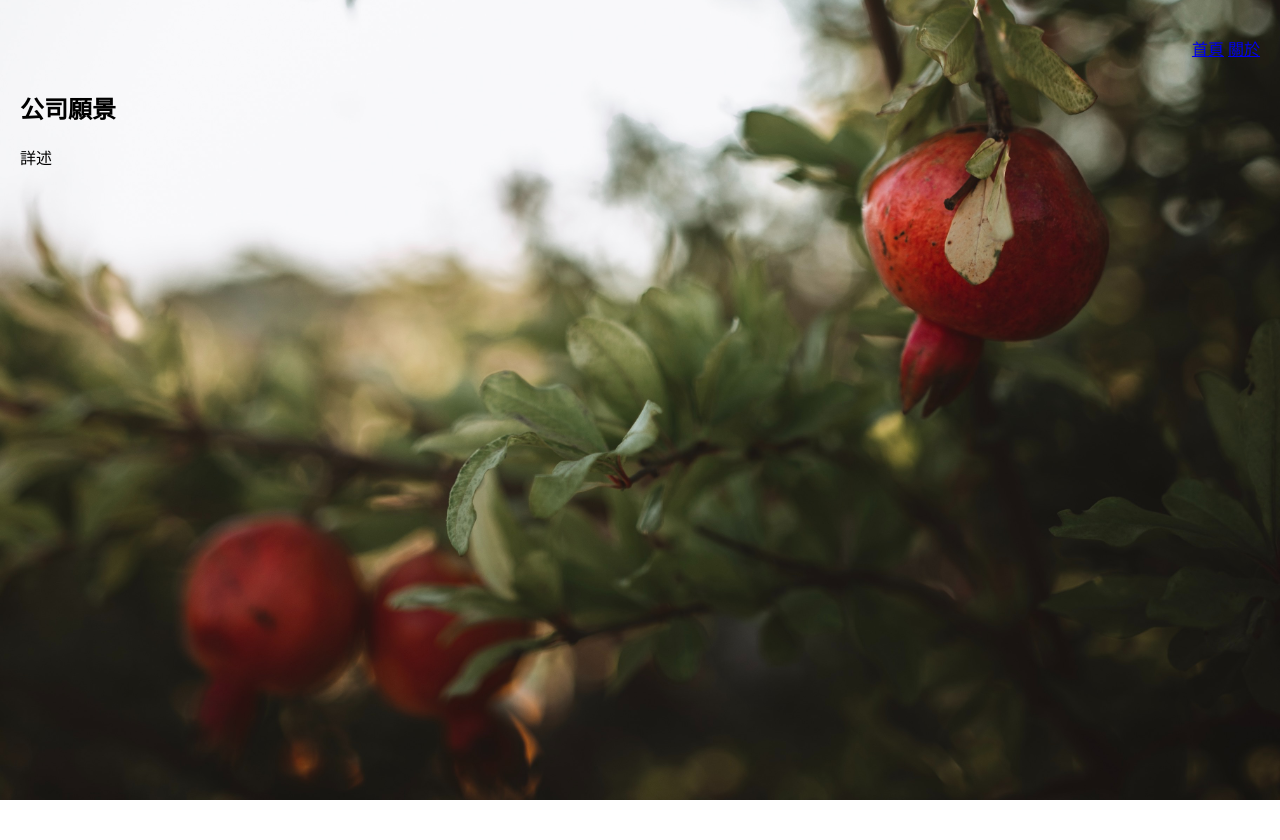
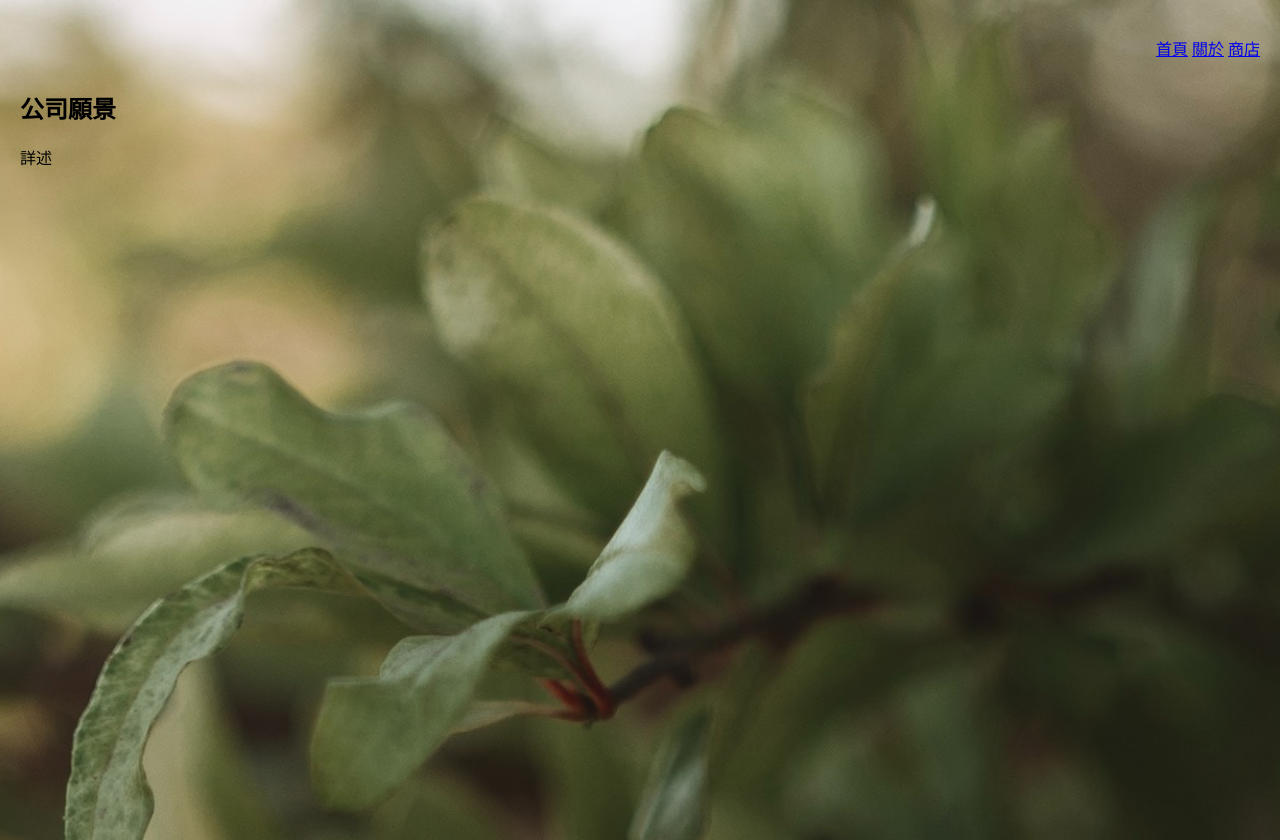
Before and after one commit to Sylvia47/YOM, a Django app: page /main/about/ in a window 1280 px wide. Run offline with Django 3.2, Linux system fonts and the light colour scheme.

Commit message:
change img & create shop app

```diff
--- a/YOM/settings.py
+++ b/YOM/settings.py
@@ -38,6 +38,7 @@ INSTALLED_APPS = [
     'django.contrib.messages',
     'django.contrib.staticfiles',
     'main',
+    'shop',
 ]
 
 MIDDLEWARE = [
--- a/YOM/urls.py
+++ b/YOM/urls.py
@@ -20,5 +20,6 @@ from main import views
 urlpatterns = [
     path('admin/', admin.site.urls),
     path('main/', include('main.urls', namespace='main')),
+    path('shop/', include('shop.urls', namespace='shop')),
     re_path('.*', views.main),
 ]
--- a/main/static/css/main.css
+++ b/main/static/css/main.css
@@ -5,10 +5,11 @@ html, body {
 
 body {
   padding: 20px;
-  background: url("/static/asset/mainPageBackground.png") fixed;
+  background: url("/static/asset/mainBG.png") fixed;
   background-repeat: no-repeat;
-  background-size： cover；
   background-position: center;
+  background-width:100%；
+  background-height:auto;
 }
 
 ul#menu {
--- a/main/templates/main/menu.html
+++ b/main/templates/main/menu.html
@@ -1,4 +1,5 @@
 <ul id="menu">
   <li><a href="{% url 'main:main' %}">首頁</a></li>
   <li><a href="{% url 'main:about' %}">關於</a></li>
+  <li><a href="{% url 'shop:shop' %}">商店</a></li>
 </ul>
--- /dev/null
+++ b/shop/urls.py
@@ -0,0 +1,8 @@
+from django.urls import path
+from . import views
+
+app_name = 'shop'
+
+urlpatterns = [
+    path('', views.shop, name='shop'),
+]
```
Also changed, not shown: main/templates/shop/shop.html (added, +16 -0 lines), shop/views.py (added, +8 -0 lines), main/static/asset/mainBG.png (added), main/static/asset/mainPageBackground.png (deleted), shop/__init__.py (added), 3 other files.
